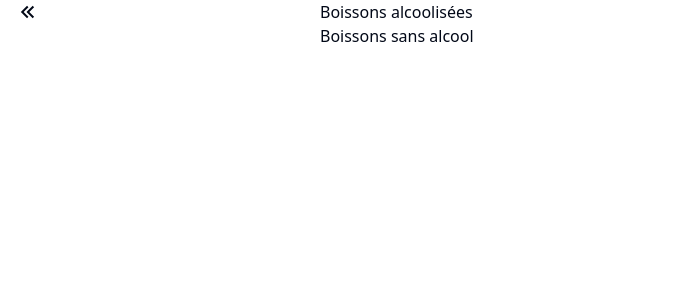
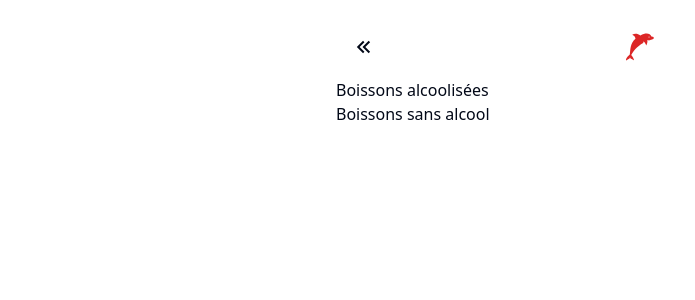
Before and after one commit to mh-lamine/carte-ledauphin, a React (Vite) app: page /brasserie in a window 1280 px wide. Shown: the top 300 px of the page, without its empty margins (0-695 px from the left). Built offline with nearby package versions, Linux system fonts and the light colour scheme.

Commit message:
Refactor page headers and add new icons

```diff
--- a/src/pages/Brasserie.jsx
+++ b/src/pages/Brasserie.jsx
@@ -1,10 +1,12 @@
+import { GiDolphin } from "react-icons/gi";
 import { RiArrowLeftDoubleLine } from "react-icons/ri";
 import { Link, useNavigate } from "react-router-dom";
 
 export default function Brasserie() {
    const navigate = useNavigate();
   return (
-    <div className="flex flex-col">
+    <div className="flex flex-col p-4">
+      <header className="p-4 relative w-full flex items-center justify-center">
         <Link
           to={".."}
           onClick={(e) => {
@@ -15,6 +17,13 @@ export default function Brasserie() {
         >
           <RiArrowLeftDoubleLine />
         </Link>
+        <Link
+          to="/"
+          className="text-3xl uppercase font-mono whitespace-nowrap tracking-widest"
+        >
+          <GiDolphin className="text-red-600" />
+        </Link>
+      </header>
       <Link to="alcoholizeddrink">Boissons alcoolisées</Link>
       <Link to="nonalcoholizeddrink">Boissons sans alcool</Link>
     </div>
--- a/src/pages/Home.jsx
+++ b/src/pages/Home.jsx
@@ -1,6 +1,7 @@
 import { Link } from "react-router-dom";
 
 export default function Home() {
+
   return (
     <div className="p-4">
       <div className="relative rounded-sm overflow-hidden shadow-md">
--- a/src/pages/ProductsPage.jsx
+++ b/src/pages/ProductsPage.jsx
@@ -15,7 +15,7 @@ export default function ProductsPage() {
       carte.products.filter((product) => product.category === category)
     );
     console.log(products);
-  }, [category]);
+  }, [category, products]);
   return (
     <div className="p-4 flex flex-col gap-4">
       <header className="p-4 relative w-full flex items-center justify-center">
--- a/src/pages/Restaurant.jsx
+++ b/src/pages/Restaurant.jsx
@@ -1,10 +1,12 @@
+import { GiDolphin } from "react-icons/gi";
 import { RiArrowLeftDoubleLine } from "react-icons/ri";
 import { Link, useNavigate } from "react-router-dom";
 
 export default function Brasserie() {
    const navigate = useNavigate();
   return (
-    <div>
+    <div className="p-4">
+      <header className="p-4 relative w-full flex items-center justify-center">
         <Link
           to={".."}
           onClick={(e) => {
@@ -15,6 +17,13 @@ export default function Brasserie() {
         >
           <RiArrowLeftDoubleLine />
         </Link>
+        <Link
+          to="/"
+          className="text-3xl uppercase font-mono whitespace-nowrap tracking-widest"
+        >
+          <GiDolphin className="text-red-600" />
+        </Link>
+      </header>
       <Link to="starter">Entrées</Link>
       <Link to="dish">Plats</Link>
       <Link to="dessert">Desserts</Link>
```
Lines whose indentation alone changed are shown as unchanged.
